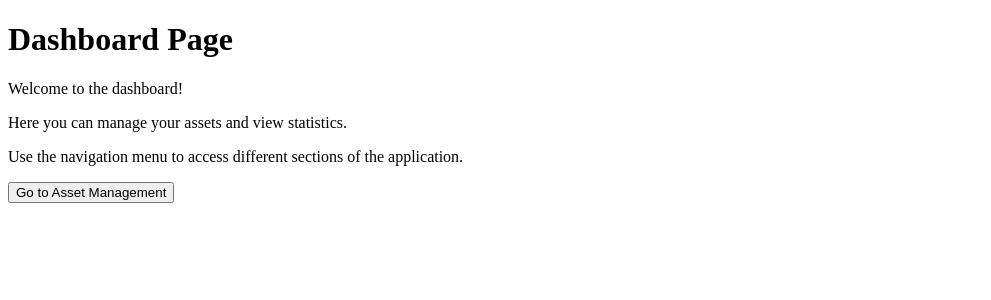
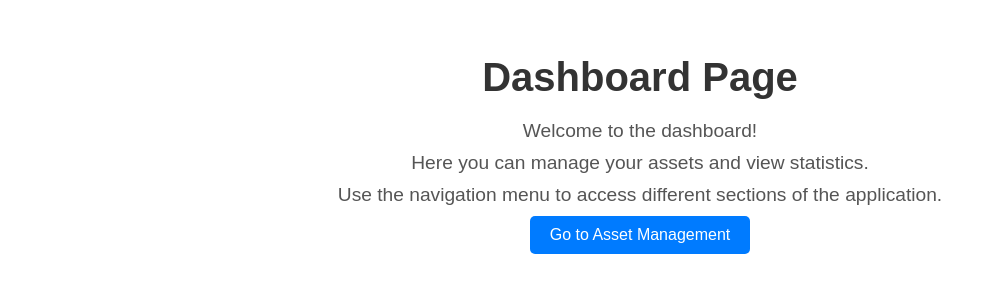
Before and after one commit to fintrack-project/financial-tracker-frontend, a React (Create React App) app: page / in a window 1280 px wide. Shown: the top 300 px of the page, without its empty margins (0-991 px from the left). Built offline with nearby package versions, Linux system fonts and the light colour scheme.

Commit message:
page css

```diff
--- /dev/null
+++ b/src/pages/AssetManagement.css
@@ -0,0 +1,32 @@
+.asset-management-container {
+  text-align: center;
+  padding: 20px;
+  font-family: Arial, sans-serif;
+}
+
+.asset-management-container h1 {
+  color: #333;
+  font-size: 2.5rem;
+  margin-bottom: 20px;
+}
+
+.asset-management-container p {
+  color: #555;
+  font-size: 1.2rem;
+  margin: 10px 0;
+}
+
+.asset-management-container button {
+  background-color: #28a745;
+  color: white;
+  border: none;
+  padding: 10px 20px;
+  font-size: 1rem;
+  border-radius: 5px;
+  cursor: pointer;
+  transition: background-color 0.3s ease;
+}
+
+.asset-management-container button:hover {
+  background-color: #218838;
+}
--- a/src/pages/AssetManagement.tsx
+++ b/src/pages/AssetManagement.tsx
@@ -1,9 +1,10 @@
 import React from 'react';
 import { Link } from 'react-router-dom';
+import './AssetManagement.css'; // Import the CSS file
 
 const AssetManagement: React.FC = () => {
   return (
-    <div>
+    <div className='asset-management-container'>
       <h1>Asset Management Page</h1>
       <p>Here you can manage your assets.</p>
       <p>Use the navigation menu to access different sections of the application.</p>
--- /dev/null
+++ b/src/pages/Dashboard.css
@@ -0,0 +1,32 @@
+.dashboard-container {
+  text-align: center;
+  padding: 20px;
+  font-family: Arial, sans-serif;
+}
+
+.dashboard-container h1 {
+  color: #333;
+  font-size: 2.5rem;
+  margin-bottom: 20px;
+}
+
+.dashboard-container p {
+  color: #555;
+  font-size: 1.2rem;
+  margin: 10px 0;
+}
+
+.dashboard-container button {
+  background-color: #007bff;
+  color: white;
+  border: none;
+  padding: 10px 20px;
+  font-size: 1rem;
+  border-radius: 5px;
+  cursor: pointer;
+  transition: background-color 0.3s ease;
+}
+
+.dashboard-container button:hover {
+  background-color: #0056b3;
+}
--- a/src/pages/Dashboard.tsx
+++ b/src/pages/Dashboard.tsx
@@ -1,9 +1,10 @@
 import React from 'react';
 import { Link } from 'react-router-dom';
+import './Dashboard.css'; // Import the CSS file
 
 const Dashboard: React.FC = () => {
   return (
-    <div>
+    <div className="dashboard-container">
       <h1>Dashboard Page</h1>
       <p>Welcome to the dashboard!</p>
       <p>Here you can manage your assets and view statistics.</p>
```
